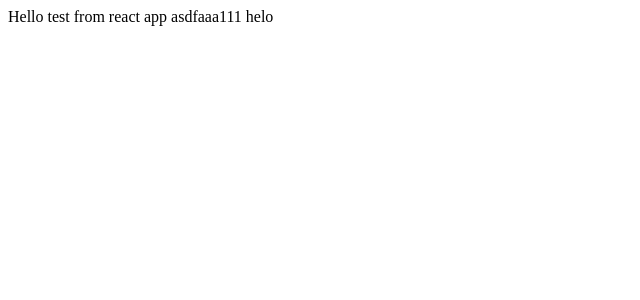
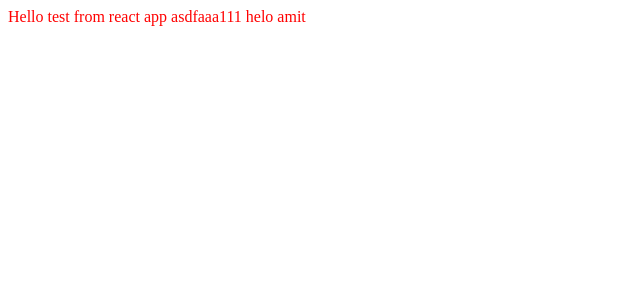
Before and after one commit to amitjs2021/site-simulation, a React app: page / in a window 1280 px wide. Shown: the top 300 px of the page, without its empty margins (0-640 px from the left). Built offline with nearby package versions, Linux system fonts and the light colour scheme.

Commit message:
styleloder added

```diff
--- a/package.json
+++ b/package.json
@@ -25,7 +25,9 @@
     "@babel/preset-env": "^7.15.0",
     "@babel/preset-react": "^7.14.5",
     "babel-loader": "^8.2.2",
+    "css-loader": "^6.2.0",
     "html-webpack-plugin": "^5.3.2",
+    "style-loader": "^3.2.1",
     "webpack": "^5.51.1",
     "webpack-cli": "^4.8.0",
     "webpack-dev-server": "^4.1.0"
--- a/src/App.js
+++ b/src/App.js
@@ -1,7 +1,11 @@
 import React from "react";
+import "./styles.css";
 
 const App = () => {
-  return "Hello test from react app asdfaaa111 helo";
+  const state = {
+    name: "amit",
+  };
+  return `Hello test from react app asdfaaa111 helo ${state.name}`;
 };
 
 export default App;
--- /dev/null
+++ b/src/styles.css
@@ -0,0 +1,3 @@
+body {
+  color: red;
+}
--- a/webpack.config.base.js
+++ b/webpack.config.base.js
@@ -17,6 +17,11 @@ module.exports = {
           presets: ["@babel/preset-env", "@babel/preset-react"],
         },
       },
+      {
+        test: /\.css$/,
+        use: ["style-loader", "css-loader"],
+        exclude: /node_modules/,
+      },
     ],
   },
   plugins: [
--- a/webpack.config.dev.js
+++ b/webpack.config.dev.js
@@ -3,4 +3,8 @@ const baseConfig = require("./webpack.config.base");
 
 module.exports = merge(baseConfig, {
   mode: "development",
+  devServer: {
+    port: 9000,
+  },
+  devtool: "source-map",
 });
```
Also changed, not shown: 1 other file (tests, documents, lock files or other folders).
